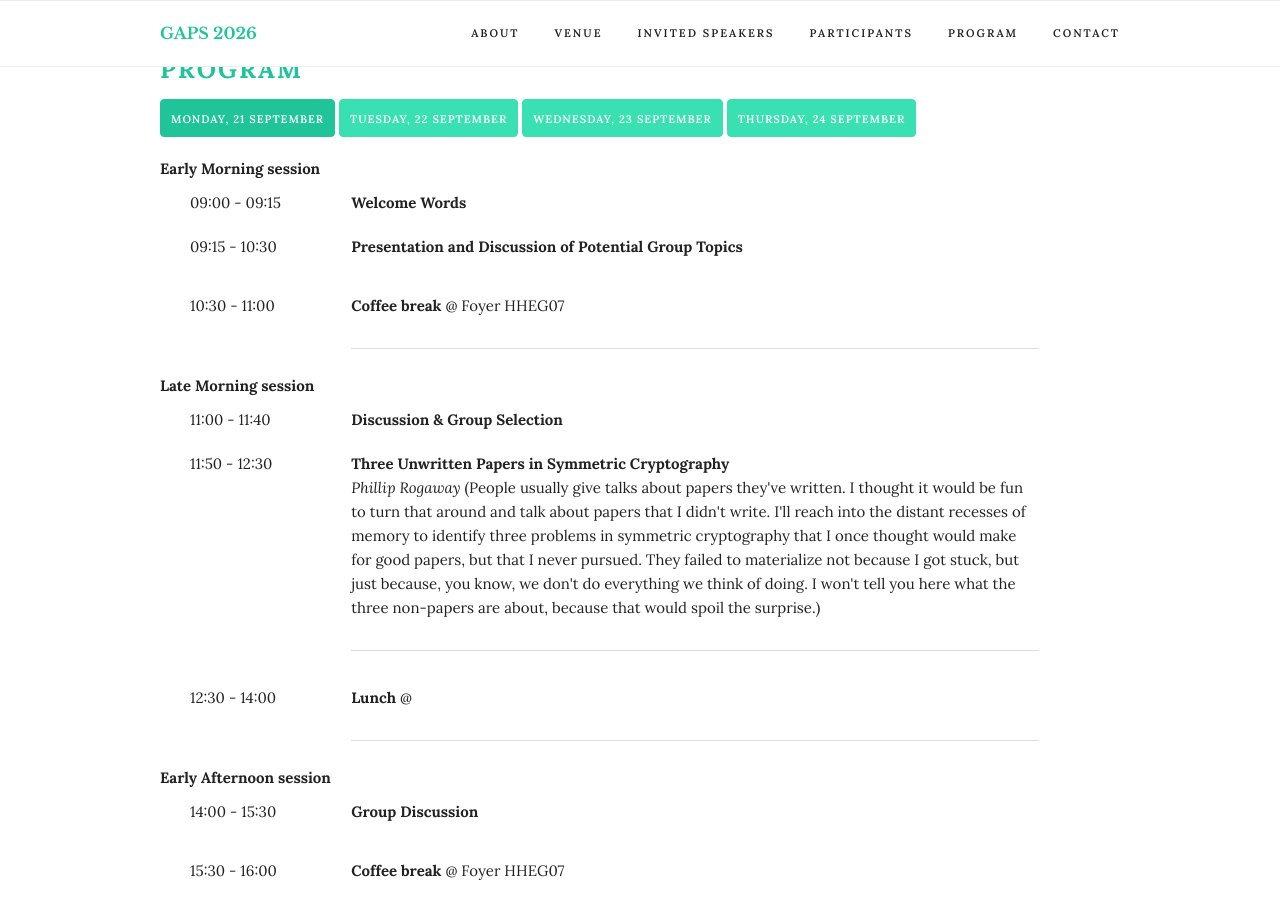
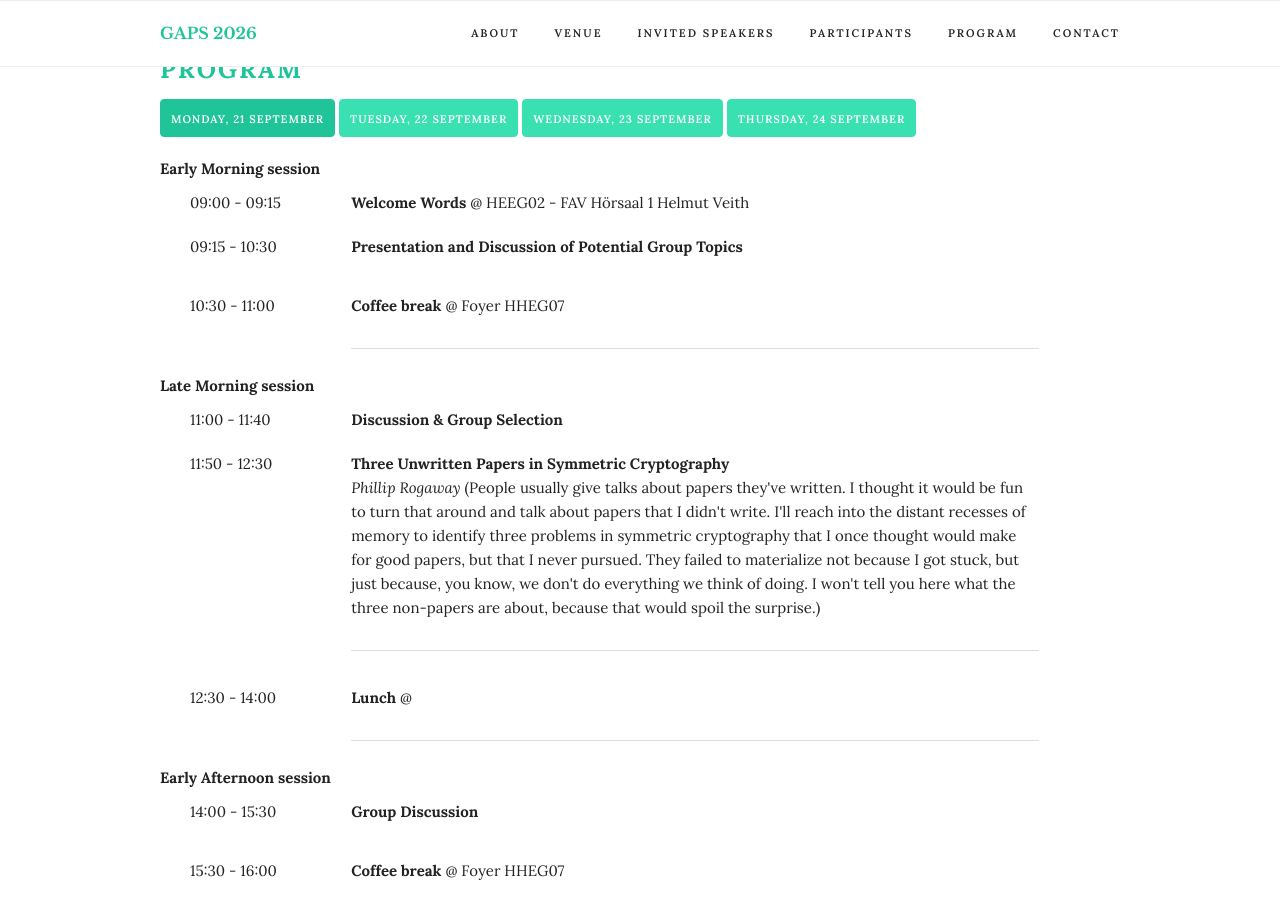
Before and after one commit to gapsworkshop/gaps2026, a Jekyll site: the page built from index.html, in a window 1280 px wide and 900 px high, scrolled down 3007 px. Built offline with Jekyll 4.4.1, drawn with Linux system fonts in a browser that asks for light colours.

Commit message:
updated location

```diff
--- a/_data/program.yml
+++ b/_data/program.yml
@@ -6,6 +6,7 @@
       others:
         - time: "09:00 - 09:15"
           type: "Welcome Words"
+          location: HEEG02 - FAV Hörsaal 1 Helmut Veith
         - time: "09:15 - 10:30"
           type: "Presentation and Discussion of Potential Group Topics"
     - break:
```
